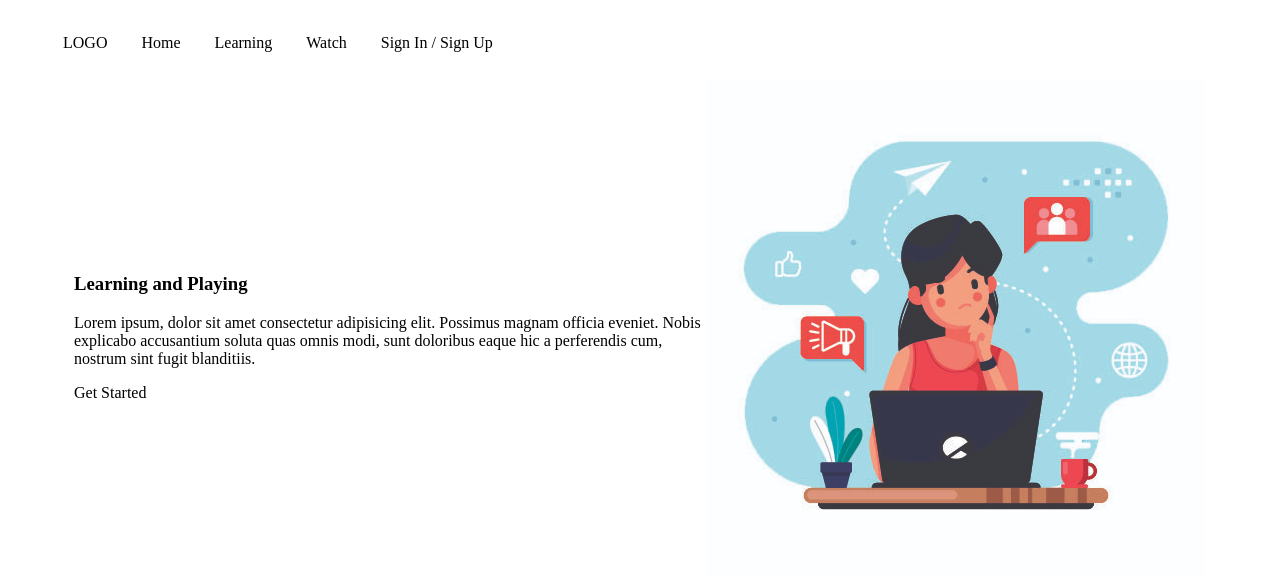
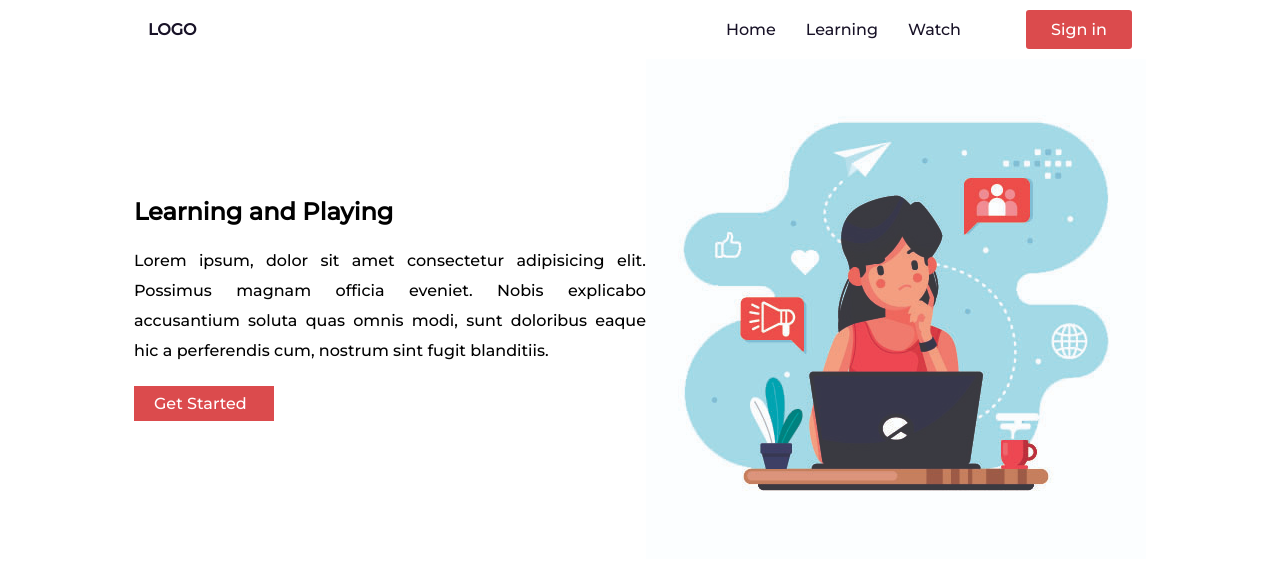
Before and after one commit to hwisnu222/Landing-Page, a plain HTML site: page index.html in a window 1280 px wide. Drawn offline with Linux system fonts and the light colour scheme.

Commit message:
Finished project.

```diff
--- a/css/__color.scss
+++ b/css/_color.scss
@@ -2,3 +2,4 @@ $skyblue : #a4dbe4;
 $lightred : #db4b4d;
 $brown : #dd7a65;
 $dark : #181227;
+$white : white;
--- /dev/null
+++ b/css/reset.scss
@@ -0,0 +1,4 @@
+* {
+    margin: 0;
+    padding: 0;
+}
--- a/css/style.scss
+++ b/css/style.scss
@@ -1,55 +1,84 @@
-@import 'color';
+@import "reset";
+@import "color";
+@import url("https://fonts.googleapis.com/css2?family=Montserrat:wght@500&display=swap");
+body {
+  display: flex;
+  justify-content: center;
+  font-family: "Montserrat", sans-serif;
+}
 
 .container {
   width: 80%;
 
-    .header {
-        .navbar {
+  header {
+    display: flex;
+    justify-content: space-between;
+    align-items: center;
+    padding: 10px 20px;
+
+    .logo {
+      text-decoration: none;
+      font-weight: 600;
+      color: $dark;
+    }
+
+    nav {
       display: flex;
 
       ul {
         list-style: none;
+        display: flex;
 
         li {
           display: inline-block;
           padding: 10px 15px;
         }
-
-                .logo {
-                    margin-right: auto;
       }
-
 
       a {
         text-decoration: none;
         color: $dark;
+        font-size: 16px;
+      }
+      .signin {
+        display: flex;
+        justify-content: center;
+        align-items: center;
+        padding: 3px 25px;
+        border-radius: 3px;
+        font-weight: 500;
+        background-color: $lightred;
+        color: $white;
+        margin-left: 50px;
       }
     }
-
-
-
-        }
-
-
   }
 
   .content {
     display: flex;
     justify-content: center;
     align-items: center;
-        border: 1px solid black;
-        background-color: black;
   }
 
   .describe {
     max-width: 50%;
-        width: 10%;
 
-        .button {
-            width: 80px;
-            height: 56px;
-            background-color:
+    h2 {
+      margin-bottom: 20px;
+    }
+
+    p {
+      line-height: 30px;
+      text-align: justify;
+    }
+
+    #button {
+      border: none;
+      padding: 8px 20px;
+      width: 100px;
+      background-color: $lightred;
+      color: $white;
+      margin-top: 20px;
     }
   }
-
 }
--- a/index.html
+++ b/index.html
@@ -1,9 +1,9 @@
 <html lang="en">
 
 <head>
-    <meta charset="UTF-8">
-    <meta name="viewport" content="width=device-width, initial-scale=1.0">
-    <link rel="stylesheet" href="./css/style.css">
+  <meta charset="UTF-8" />
+  <meta name="viewport" content="width=device-width, initial-scale=1.0" />
+  <link rel="stylesheet" href="./css/style.css" />
   <title>Landing Page</title>
 </head>
 
@@ -11,30 +11,32 @@
   <!-- container -->
   <div class="container">
     <!-- header -->
-        <div class="header">
+    <header>
+      <a href="#" class="logo">LOGO </a>
       <!-- navbar -->
-            <div class="navbar">
+      <nav>
         <ul>
-                    <li class="logo"><a href="#">LOGO </a></li>
-                    <li class="item"> <a href="#">Home</a></li>
-                    <li class="item"> <a href="#">Learning</a></li>
-                    <li class="item"> <a href="#">Watch</a></li>
-                    <li class="signin"> <a href="#">Sign In / Sign Up</a></li>
+          <li class="item"><a href="#">Home</a></li>
+          <li class="item"><a href="#">Learning</a></li>
+          <li class="item"><a href="#">Watch</a></li>
         </ul>
-            </div>
-        </div>
+        <a href="#" class="signin">Sign in</a>
+      </nav>
+    </header>
     <!-- content -->
     <div class="content">
       <div class="describe">
-                <h3>Learning and Playing</h3>
-                <p>Lorem ipsum, dolor sit amet consectetur adipisicing elit. Possimus magnam officia eveniet. Nobis
-                    explicabo accusantium soluta quas omnis modi, sunt doloribus eaque hic a perferendis cum, nostrum
-                    sint
-                    fugit blanditiis.</p>
-                <div class="button">Get Started</div>
+        <h2>Learning and Playing</h2>
+        <p>
+          Lorem ipsum, dolor sit amet consectetur adipisicing elit. Possimus
+          magnam officia eveniet. Nobis explicabo accusantium soluta quas
+          omnis modi, sunt doloribus eaque hic a perferendis cum, nostrum sint
+          fugit blanditiis.
+        </p>
+        <div id="button">Get Started</div>
       </div>
       <div class="image">
-                <img src="./img/image.jpg" alt="Image">
+        <img src="./img/image.jpg" alt="Image" />
       </div>
     </div>
   </div>
```
Also changed, not shown: css/reset.css (added), css/style.css, 2 other files. Lines whose indentation alone changed are shown as unchanged.
